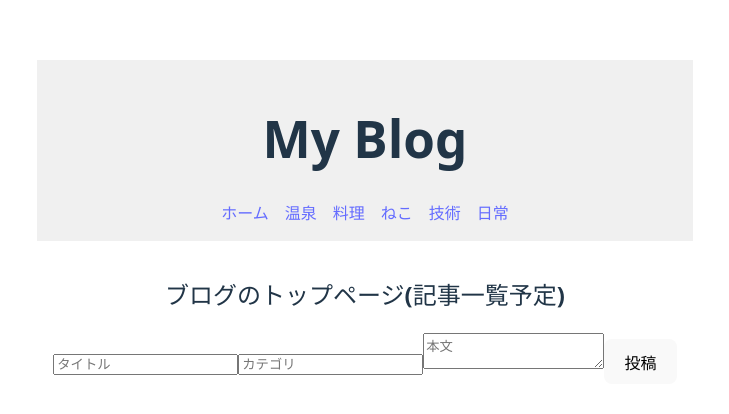
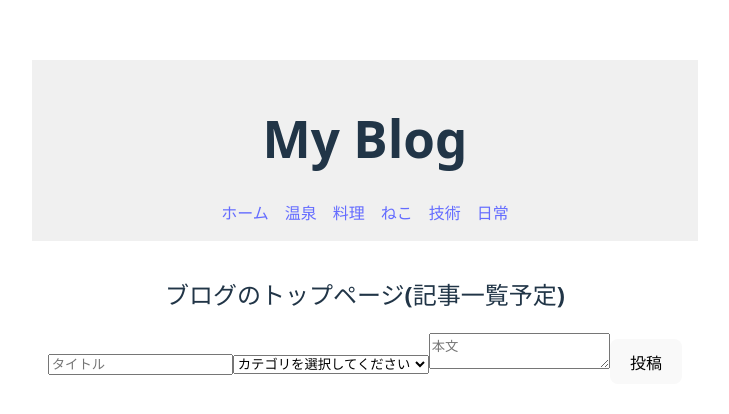
Before and after one commit to sakanataro0113/vite-project, a React (Vite) app: page / in a window 1280 px wide. Shown: the part 170-584 px from the top of the page, without its empty margins (275-1004 px from the left). Built offline with nearby package versions, Linux system fonts and the light colour scheme.

Commit message:
カテゴリを選択式に変更

```diff
--- a/src/components/PostForm.tsx
+++ b/src/components/PostForm.tsx
@@ -4,6 +4,7 @@ export default function PostForm(){
     const[title,setTitle]=useState("");
     const[category,setCategory]=useState("");
     const[content,setContent]=useState("");
+    const categories=["温泉","料理","ねこ","技術","日常"]
 
     const handleSubmit=async(e:React.FormEvent)=>{ //投稿ボタンを押したときに実行される関数
         e.preventDefault();
@@ -42,15 +43,19 @@ export default function PostForm(){
                 required
             />
 
-            <input
-                type='text'
-                placeholder='カテゴリ'
+            <select //カテゴリ
                 value={category}
                 onChange={(e)=>setCategory(e.target.value)}
                 className='border p-2 rounded'
                 required
-            />
-
+            >
+                <option value="" disabled>カテゴリを選択してください</option>
+                {categories.map((cat)=>(
+                    <option key={cat} value={cat}>
+                        {cat}
+                    </option>
+                ))}
+            </select>
             <textarea
                 placeholder='本文'
                 value={content}
```
Also changed, not shown: src/App.tsx (line endings or trailing spaces).
